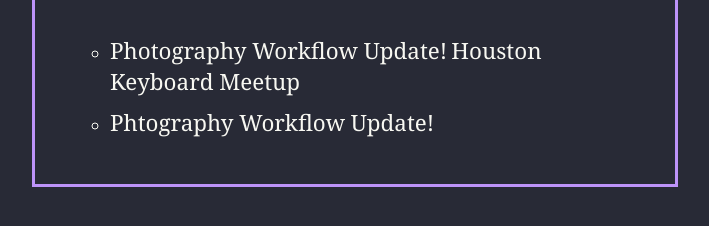
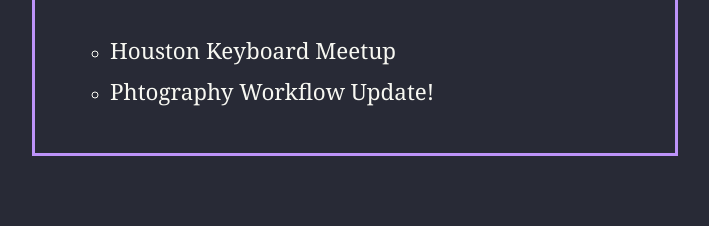
Before and after one commit to michaelpopp/personal-website, a plain HTML site: page pages/blogs/blog-list.html in a window 1280 px wide. Shown: the part 240-466 px from the top of the page, without its empty margins (285-994 px from the left). Drawn offline with Linux system fonts and the light colour scheme.

Commit message:
fixed blog-list

```diff
--- a/pages/blogs/blog-list.html
+++ b/pages/blogs/blog-list.html
@@ -14,7 +14,6 @@
             <div class="blog-list-container">
                 <ul class="blog-list">
                     <li>
-                        <a href="./photography-workflow-update.html">Photography Workflow Update!</a>
                         <a href="./keyboard-meetup.html">Houston Keyboard Meetup</a>
                     </li>
                     <li>
```
